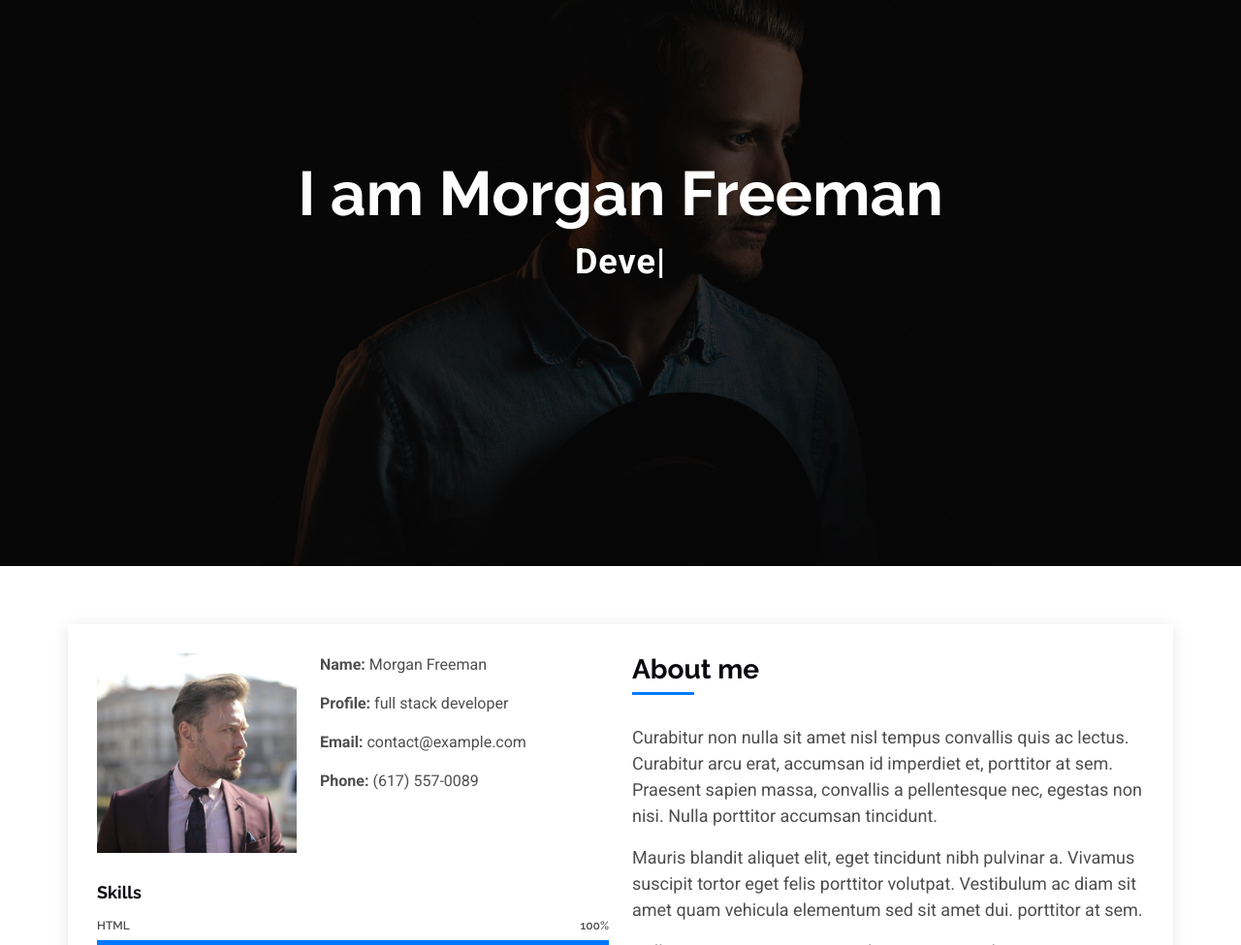
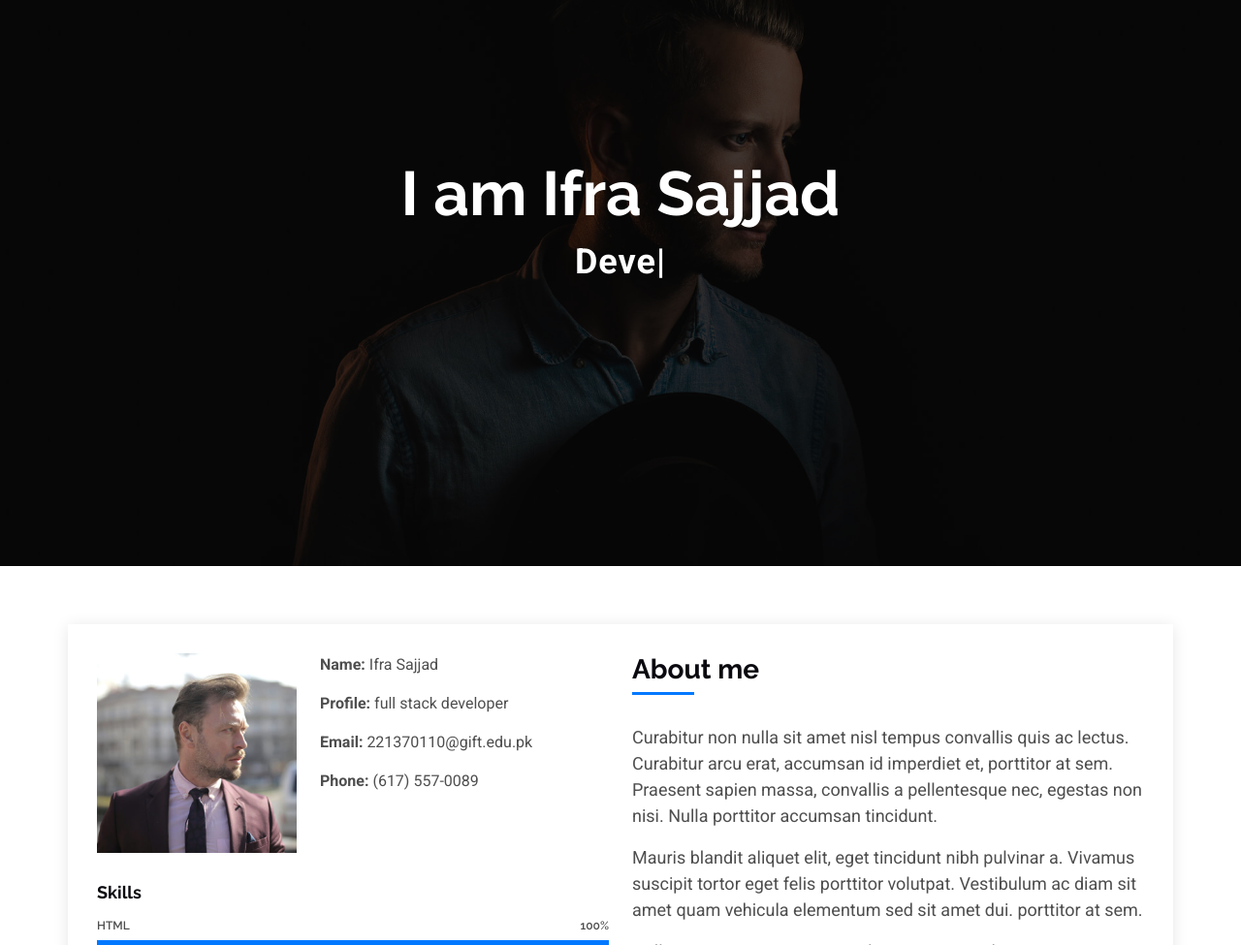
Before and after one commit to IfraSajjad/CV-New, a plain HTML site: page index.html in a window 1280 px wide. Shown: the part 217-1192 px from the top of the page at 97% size. Drawn offline with Linux system fonts and the light colour scheme.

Commit message:
Update index.html

```diff
--- a/index.html
+++ b/index.html
@@ -86,7 +86,7 @@
       <img src="assets/img/hero-img.jpg" alt="" data-aos="fade-in">
 
       <div class="container d-flex flex-column align-items-center justify-content-center text-center" data-aos="fade-up" data-aos-delay="100">
-        <h2>I am Morgan Freeman</h2>
+        <h2>I am Ifra Sajjad</h2>
         <p><span class="typed" data-typed-items="Designer, Developer, Freelancer, Photographer"></span></p>
       </div>
 
@@ -105,9 +105,9 @@
                 <img src="assets/img/profile-img.jpg" class="img-fluid" alt="">
               </div>
               <div class="col-lg-7 about-info">
-                <p><strong>Name: </strong> <span>Morgan Freeman</span></p>
+                <p><strong>Name: </strong> <span>Ifra Sajjad</span></p>
                 <p><strong>Profile: </strong> <span>full stack developer</span></p>
-                <p><strong>Email: </strong> <span>contact@example.com</span></p>
+                <p><strong>Email: </strong> <span>221370110@gift.edu.pk</span></p>
                 <p><strong>Phone: </strong> <span>(617) 557-0089</span></p>
               </div>
             </div>
```
